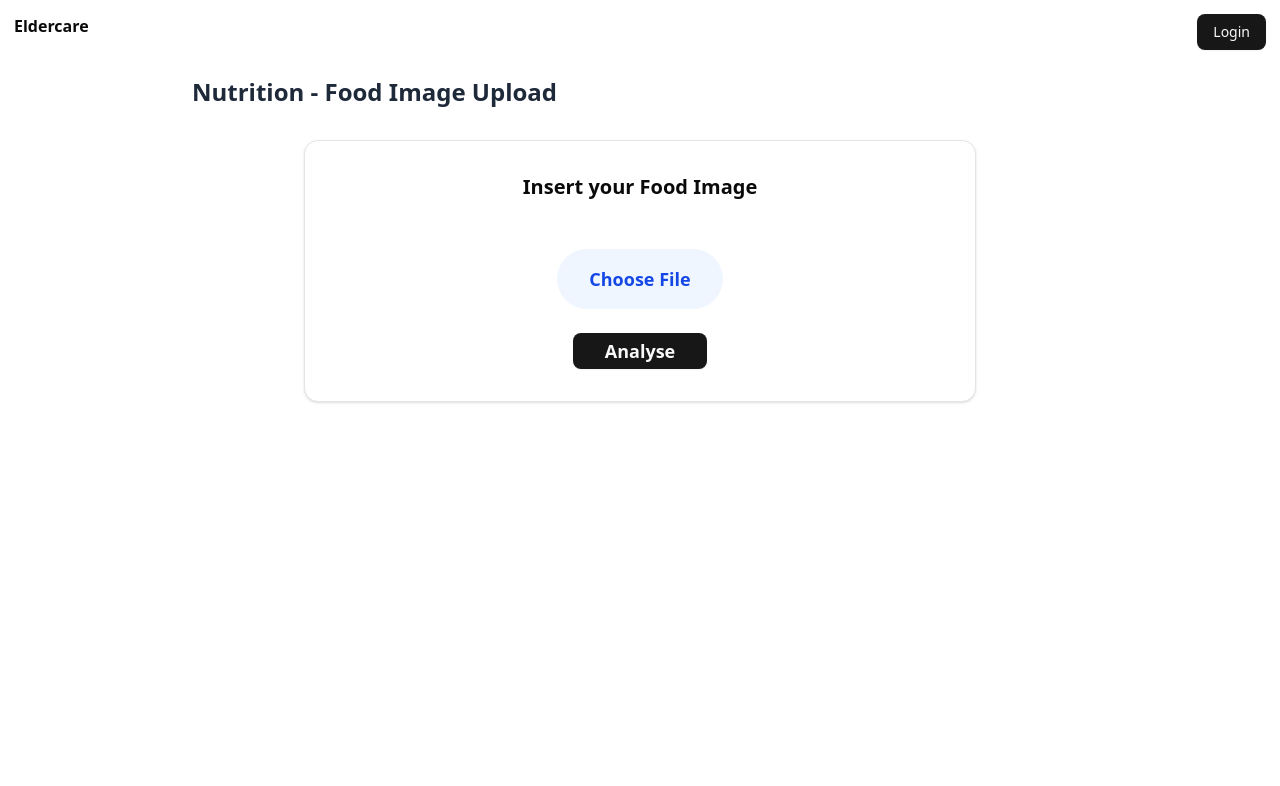
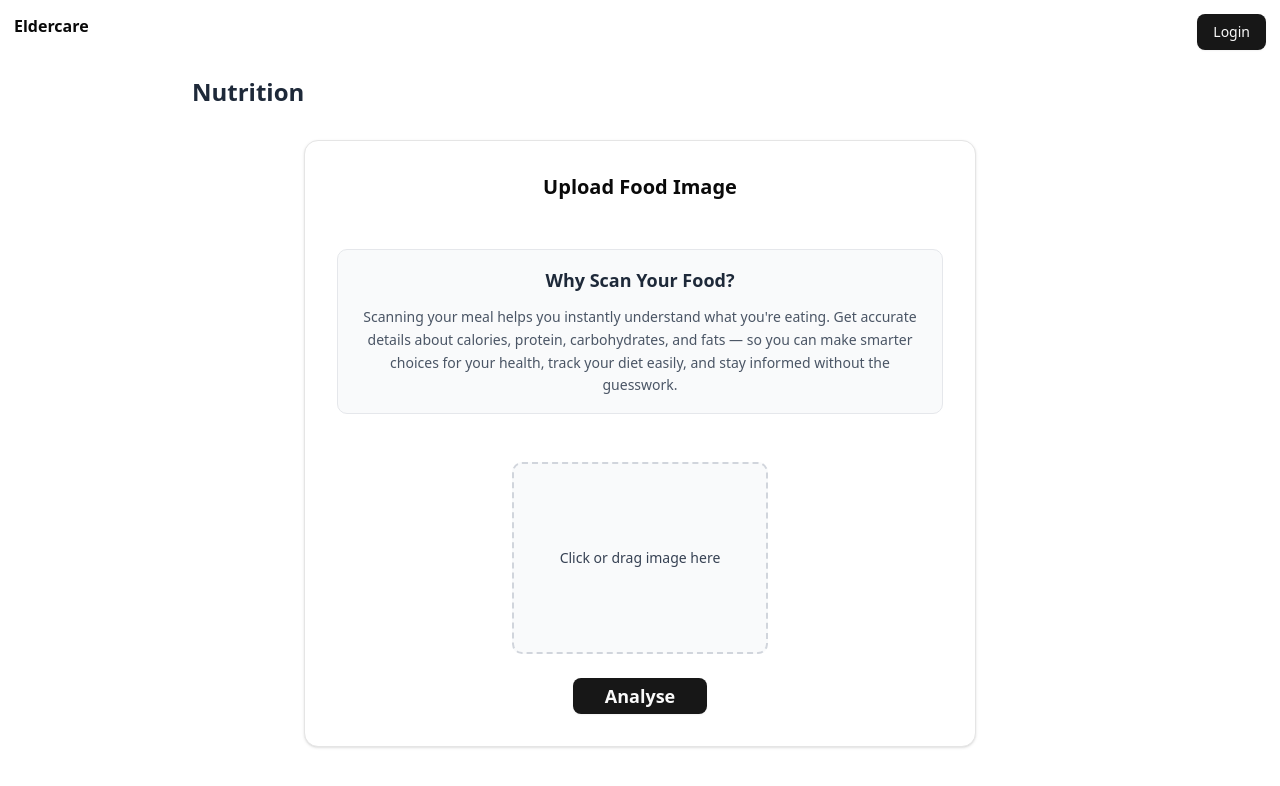
Before and after one commit to provsalt/BED2025Apr_P05_T1, a React (Vite) app in the folder frontend/: page /nutrition/food-image-upload in a window 1280 px wide. Shown: the top 786 px of the page. Built offline with nearby package versions, Linux system fonts and the light colour scheme.

Commit message:
feat(nutrition): cleaned up frontend and it has alerts for unsuccessful requests

```diff
--- a/frontend/src/routes/nutrition/foodImageUpload.jsx
+++ b/frontend/src/routes/nutrition/foodImageUpload.jsx
@@ -3,6 +3,7 @@ import {Button} from "@/components/ui/button.jsx";
 import {Card} from "@/components/ui/card.jsx";
 import { fetcher } from "@/lib/fetcher.js";
 import { useAlert } from "@/provider/AlertProvider.jsx";
+import { X } from "lucide-react";
 
 export const FoodImageUpload = () => {
   const [selectedImage, setSelectedImage] = useState(null);
@@ -71,17 +72,67 @@ export const FoodImageUpload = () => {
   return (
     <div className="min-h-screen p-3">
       <div className="max-w-4xl mx-auto">
-        <h1 className="text-2xl font-bold text-gray-800 mb-8">Nutrition - Food Image Upload</h1>
+        <h1 className="text-2xl font-bold text-gray-800 mb-8">Nutrition</h1>
 
         <Card className="p-8 max-w-2xl mx-auto bg-white space-y-6">
-          <h2 className="text-xl font-bold text-center">Insert your Food Image</h2>
+          <h2 className="text-xl font-bold text-center">Upload Food Image</h2>
+
+          {/* Information section */}
+          <div className="text-center space-y-3 p-4 bg-gray-50 rounded-lg border border-gray-200">
+            <h3 className="text-lg font-semibold text-gray-800">Why Scan Your Food?</h3>
+            <p className="text-sm text-gray-600 leading-relaxed">
+              Scanning your meal helps you instantly understand what you're eating. Get accurate details about calories, protein, carbohydrates, and fats — so you can make smarter choices for your health, track your diet easily, and stay informed without the guesswork.
+            </p>
+          </div>
 
           <div className="space-y-6">
-            <div className="relative flex justify-center">
-              <label className="block w-full text-center cursor-pointer">
-                <span className="inline-block px-8 py-4 bg-blue-50 text-blue-700 rounded-full font-semibold text-lg hover:bg-blue-100 transition-colors">
-                  Choose File
-                </span>
+            <div className="flex justify-center">
+              <div className="relative">
+                {previewURL ? (
+                  <>
+                    <button
+                      onClick={removeImage}
+                      className="absolute -top-2 -right-2 bg-red-500 text-white rounded-full w-6 h-6 flex items-center justify-center hover:bg-red-600 transition-colors z-9"
+                      type="button"
+                    >
+                      <X size={14} />
+                    </button>
+                    <img
+                      src={previewURL}
+                      alt="Preview"
+                      className="max-w-full h-auto rounded-lg border border-gray-300 shadow-md"
+                    />
+                  </>
+                ) : (
+                  <label className="block cursor-pointer">
+                    <div
+                      className="w-64 h-48 border-2 border-dashed border-gray-300 rounded-lg flex items-center justify-center bg-gray-50 hover:bg-gray-100 transition-colors"
+                      onDragOver={(e) => {
+                        e.preventDefault();
+                        e.currentTarget.classList.add('border-gray-400', 'bg-gray-100');
+                      }}
+                      onDragLeave={(e) => {
+                        e.preventDefault();
+                        e.currentTarget.classList.remove('border-gray-400', 'bg-gray-100');
+                      }}
+                      onDrop={(e) => {
+                        e.preventDefault();
+                        e.currentTarget.classList.remove('border-gray-400', 'bg-gray-100');
+                        const files = e.dataTransfer.files;
+                        if (files.length > 0) {
+                          const file = files[0];
+                          if (file.type.startsWith('image/')) {
+                            setSelectedImage(file);
+                            setPreviewURL(URL.createObjectURL(file));
+                            setShowError(false);
+                          }
+                        }
+                      }}
+                    >
+                      <div className="text-center text-gray-700">
+                        <p className="text-sm">Click or drag image here</p>
+                      </div>
+                    </div>
                     <input
                       type="file"
                       accept="image/*"
@@ -89,36 +140,19 @@ export const FoodImageUpload = () => {
                       className="hidden"
                     />
                   </label>
+                )}
+              </div>
             </div>
 
             {showError && (
               <p className="text-red-500 text-sm text-center">No File Chosen</p>
             )}
 
-            {previewURL && (
-              <div className="flex justify-center">
-                <div className="relative">
-                  <button
-                    onClick={removeImage}
-                    className="absolute -top-2 -right-2 bg-red-500 text-white rounded-full w-6 h-6 flex items-center justify-center hover:bg-red-600 transition-colors z-9"
-                    type="button"
-                  >
-                    x
-                  </button>
-                  <img
-                    src={previewURL}
-                    alt="Preview"
-                    className="max-w-full h-auto rounded-lg border border-gray-300 shadow-md"
-                  />
-                </div>
-              </div>
-            )}
-
             <div className="flex justify-center">
               <Button
                 onClick={handleSubmit}
                 disabled={isUploading}
-                className="px-8 py-3 text-lg font-semibold"
+                className="px-8 py-3 text-lg font-semibold cursor-pointer"
               >
                 {isUploading ? "Uploading..." : "Analyse"}
               </Button>
```
Lines whose indentation alone changed are shown as unchanged.
